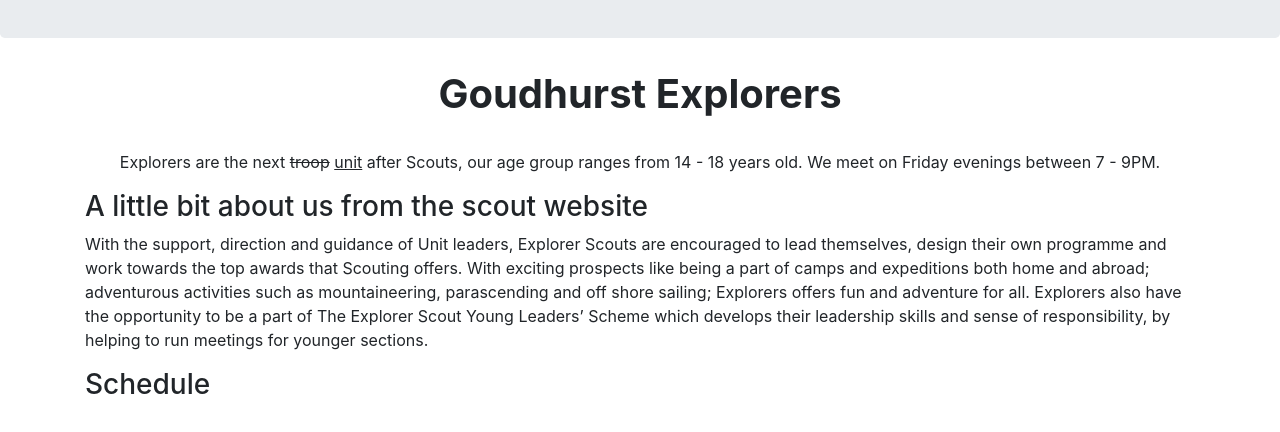
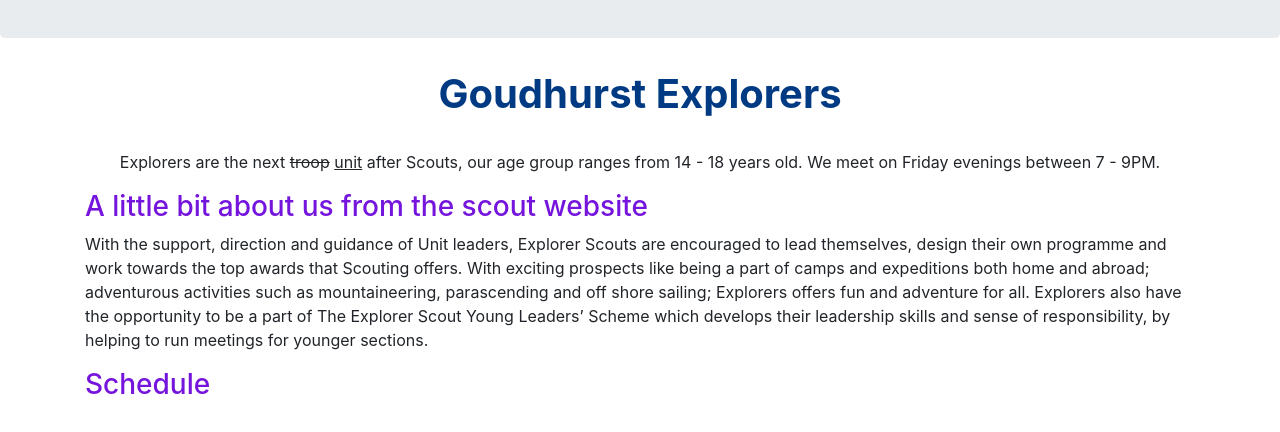
Before and after one commit to Catley94/scoutexplorers, a React (Create React App) app: page / in a window 1280 px wide. Shown: the part 312-744 px from the top of the page. Built offline with nearby package versions, Linux system fonts and the light colour scheme.

Commit message:
changed h1, h2 and h3 colours
H1 to colour of Explorer logo, H2 and H3 to the colour of the scout logo.

```diff
--- a/src/main.css
+++ b/src/main.css
@@ -15,3 +15,11 @@ td, th {
     text-align: center;
     padding: 8px;
   }
+
+h1 {
+  color: #003a82;
+}
+
+h2, h3 {
+  color: #7414dc;
+}
```
